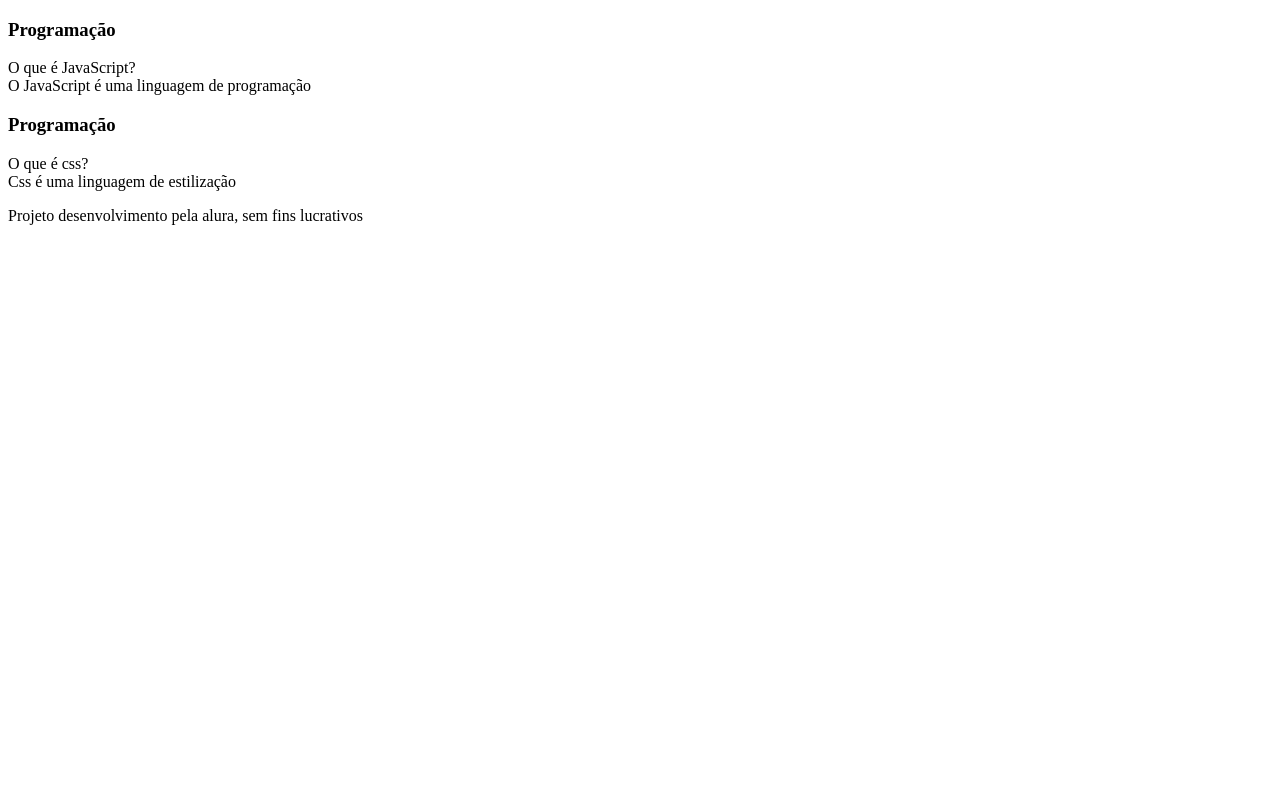
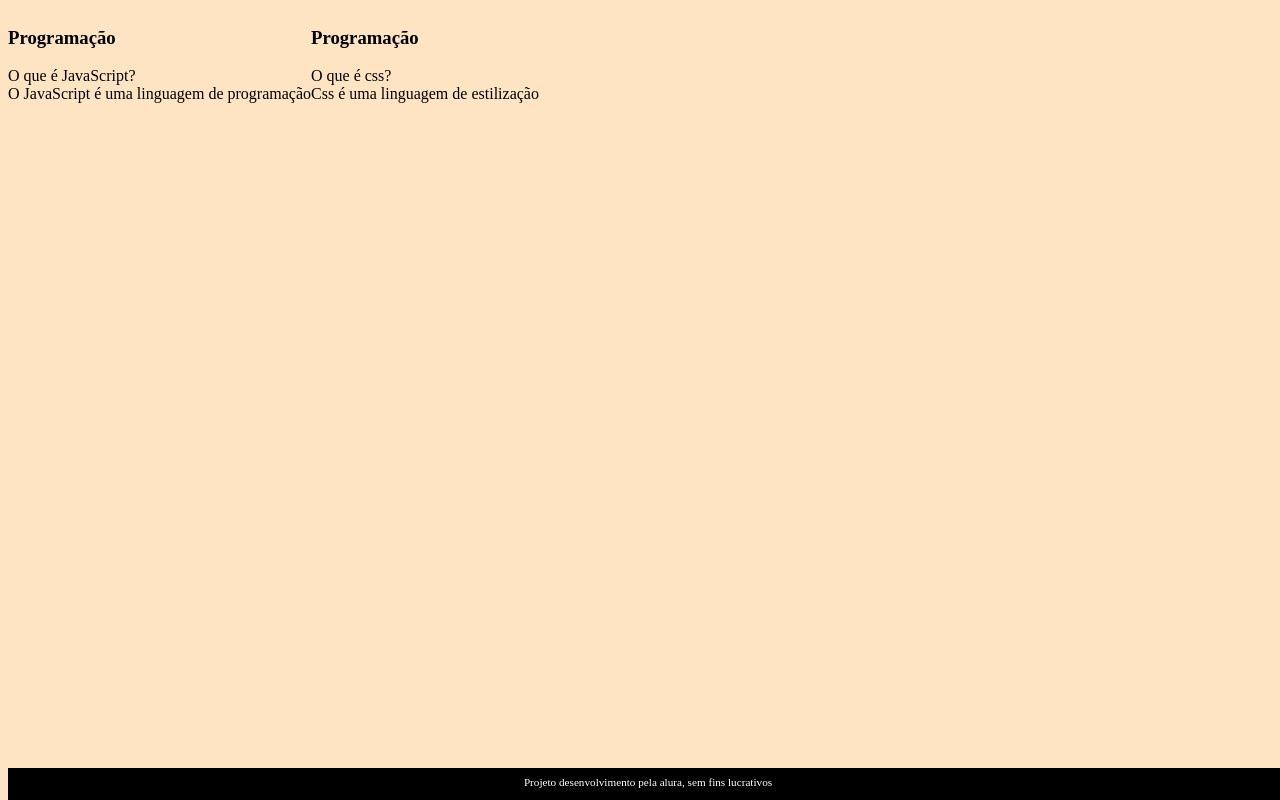
Before and after one commit to helosouza007/-desenvolvendo-uma-ferramenta-interativa-de-estudo, a plain HTML site: page index.html in a window 1280 px wide. Drawn offline with Linux system fonts and the light colour scheme; files that its build step writes are made by us from their sources.

Commit message:
Add files via upload

```diff
--- a/index.html
+++ b/index.html
@@ -3,6 +3,7 @@
 <head>
     <meta charset="UTF-8">
     <meta name="viewport" content="width=device-width, initial-scale=1.0">
+    <link rel="stylesheet" href="assets/style.css">
     <title>Flashcard</title>
 </head>
 <body>
--- /dev/null
+++ b/style.css
@@ -0,0 +1,35 @@
+body {
+    background-color: bisque;
+    font-family: Bai Jamjuree;
+}
+
+#container {
+    display: flex;
+}
+
+
+
+
+
+
+
+
+
+
+
+
+
+footer{
+    background-color: black;
+    color: white;
+    position: fixed;
+    bottom: 0;
+    width: 100%;
+    height: 2rem;
+}
+
+footer p {
+    text-align: center;
+    font-size: 0.7rem;
+    margin-top: 0.5rem;
+}
```
